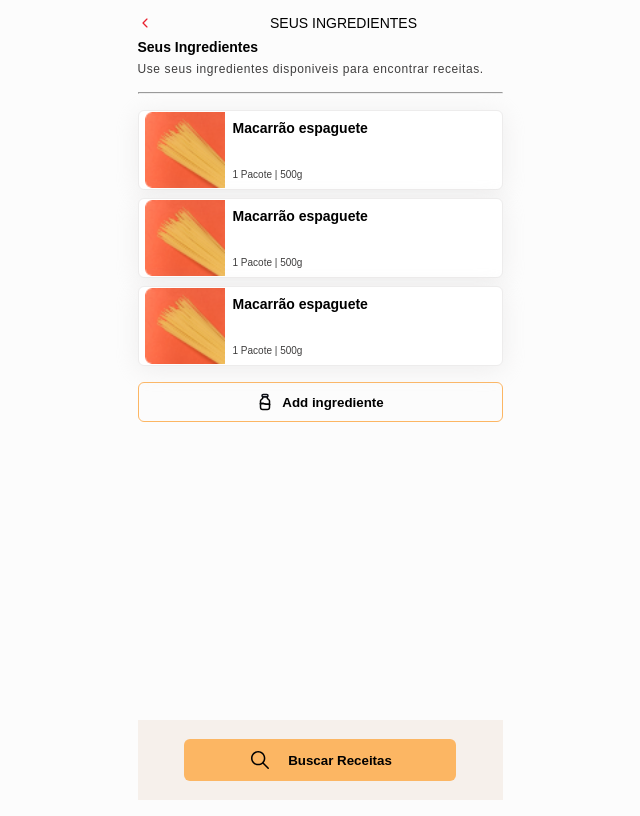
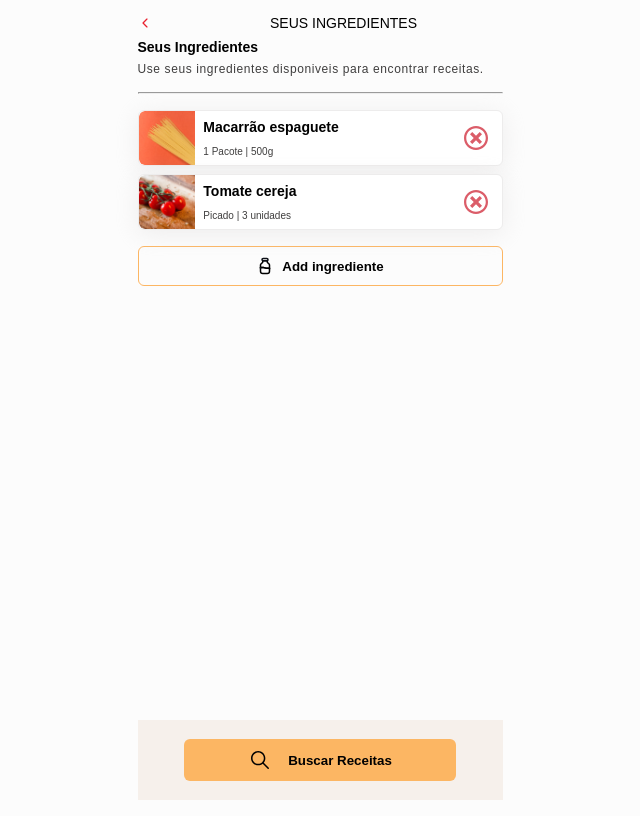
Before and after one commit to leonardo-otero390/iFoodRecipes, a JavaScript app: page /ingredientes in a window 1280 px wide. Shown: the whole page, without its empty margins (320-960 px from the left). Built offline with nearby package versions, Linux system fonts and the light colour scheme.

Commit message:
feat: cancel button

```diff
--- a/src/pages/SelectIngredients/components/IngredientCard.js
+++ b/src/pages/SelectIngredients/components/IngredientCard.js
@@ -1,13 +1,22 @@
 import styled from "styled-components";
+import { ImCancelCircle as CancelCircle } from "react-icons/im";
+import { IconContext } from "react-icons";
 
-export default function IngredientCard({ingredient}) {
-    const { name, description, image } = ingredient;
+export default function IngredientCard({ ingredient }) {
+  const { name, description, image } = ingredient;
   return (
     <Container>
       <img src={image} alt={name} />
       <div>
-        <h1>{name}</h1>
-        <h2>{description}</h2>
+        <IngredientInfos>
+          <h1>{name}</h1>
+          <h2>{description}</h2>
+        </IngredientInfos>
+        <CancelButton>
+          <IconContext.Provider value={{ color: "#DB5D69", size: "24px" }}>
+            <CancelCircle />
+          </IconContext.Provider>
+        </CancelButton>
       </div>
     </Container>
   );
@@ -19,21 +28,23 @@ const Container = styled.button`
   box-shadow: 0px 4px 24px rgba(219, 217, 217, 0.4);
   border-radius: 6px;
   width: 100%;
-  height: 80px;
+  height: 56px;
   display: flex;
   align-items: center;
   gap: 8px;
   text-align: left;
+  padding: 0;
+  padding-right: 8px;
   img {
     border-radius: 6px 0px 0px 6px;
     height: 100%;
   }
   div {
     display: flex;
-    flex-direction: column;
     justify-content: space-between;
-    padding: 8px 0;
+    padding: 4px 0;
     height: 100%;
+    width: 100%;
   }
   h1 {
     font-weight: bold;
@@ -44,3 +55,16 @@ const Container = styled.button`
     color: #3f3e3e;
   }
 `;
+const IngredientInfos = styled.div`
+  display: flex;
+  flex-direction: column;
+  justify-content: space-between;
+  height: 100%;
+`;
+const CancelButton = styled.button`
+  background: none;
+  display: flex;
+  align-items: center;
+  justify-content: center;
+  border: none;
+`;
--- a/src/services/ingredientsMock.js
+++ b/src/services/ingredientsMock.js
@@ -1,4 +1,5 @@
 import espaguete from "../assets/images/espaguete.png";
+import tomate from "../assets/images/tomate-cereja.png";
 
 const ingredients = [
   {
@@ -8,16 +9,10 @@ const ingredients = [
     description: "1 Pacote | 500g",
   },
   {
-    id: 1,
-    name: "Macarrão espaguete",
-    image: espaguete,
-    description: "1 Pacote | 500g",
-  },
-  {
-    id: 1,
-    name: "Macarrão espaguete",
-    image: espaguete,
-    description: "1 Pacote | 500g",
+    id: 2,
+    name: "Tomate cereja",
+    image: tomate,
+    description: "Picado | 3 unidades",
   },
 ];
 
```
Also changed, not shown: src/assets/images/tomate-cereja.png (added).
